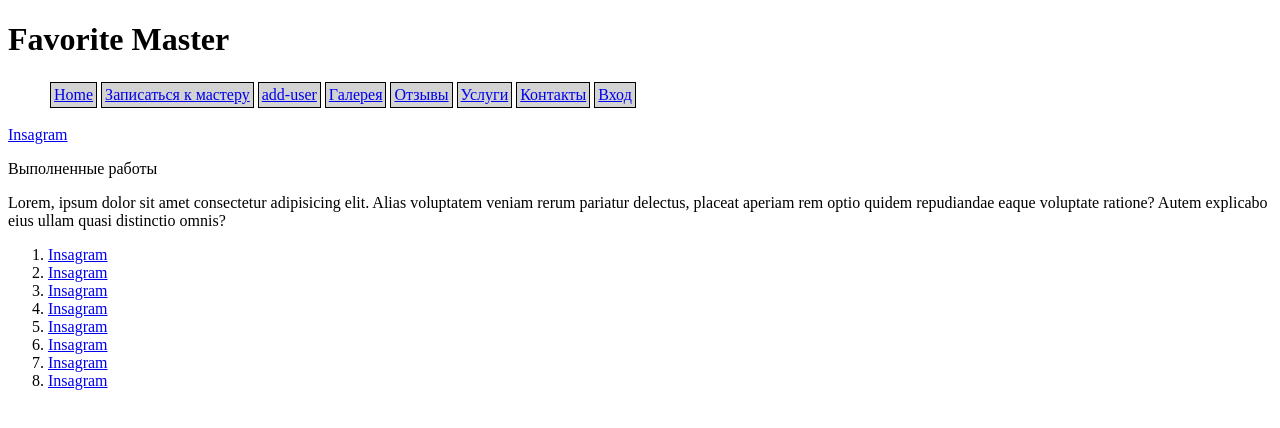
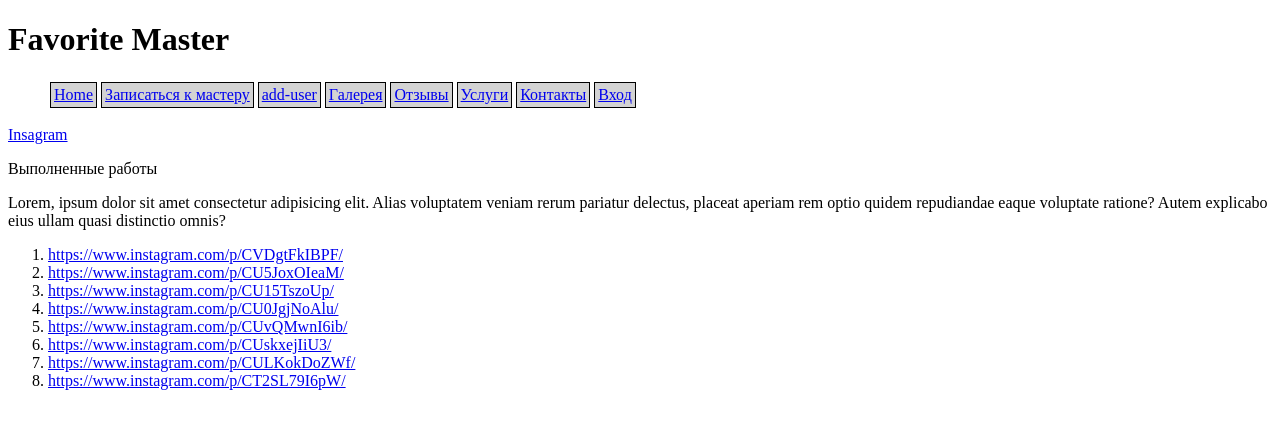
Before and after one commit to bugaenkoey/favorite-master, an Angular app: page /gallery in a window 1280 px wide. Shown: the top 428 px of the page. Built offline with nearby package versions, Linux system fonts and the light colour scheme.

Commit message:
other changes

```diff
--- a/src/app/app.module.ts
+++ b/src/app/app.module.ts
@@ -13,6 +13,7 @@ import { DatasService } from './datas.service';
 import {HttpClientModule} from '@angular/common/http';
 import { AddOrderComponent } from './add-order/add-order.component';
 import { AddUserComponent } from './add-user/add-user.component';
+import { FormsModule, ReactiveFormsModule } from '@angular/forms';
 
 @NgModule({
   declarations: [
@@ -31,6 +32,8 @@ import { AddUserComponent } from './add-user/add-user.component';
     BrowserModule,
     HttpClientModule,
     AppRoutingModule,
+    FormsModule,
+    ReactiveFormsModule
   ],
   providers: [DatasService],
   bootstrap: [AppComponent]
--- a/src/app/gallery/gallery.component.html
+++ b/src/app/gallery/gallery.component.html
@@ -4,7 +4,13 @@
   veniam rerum pariatur delectus, placeat aperiam rem optio quidem repudiandae
   eaque voluptate ratione? Autem explicabo eius ullam quasi distinctio omnis?
 </p>
-<ol>
+<ol class="gallery">
+  <li *ngFor="let item of galery">
+    <a href={{item}}>{{item}}</a>
+  </li>
+</ol>
+
+<!-- <ol>
     <li><a href="https://www.instagram.com/p/CVDgtFkIBPF/">Insagram</a></li>
     <li><a href="https://www.instagram.com/p/CU5JoxOIeaM/">Insagram</a></li>
     <li><a href="https://www.instagram.com/p/CU15TszoUp/">Insagram</a></li>
@@ -14,5 +20,5 @@
     <li><a href="https://www.instagram.com/p/CUskxejIiU3/">Insagram</a></li>
     <li><a href="https://www.instagram.com/p/CULKokDoZWf/">Insagram</a></li>
     <li><a href="https://www.instagram.com/p/CT2SL79I6pW/">Insagram</a></li>
-</ol>
+</ol> -->
 <!-- https://www.instagram.com/p/CVDgtFkIBPF/ -->
--- a/src/app/gallery/gallery.component.ts
+++ b/src/app/gallery/gallery.component.ts
@@ -1,4 +1,6 @@
 import { Component, OnInit } from '@angular/core';
+import { DatasService } from '../datas.service';
+import { GALLERY } from '../mock-nailServices';
 
 @Component({
   selector: 'app-gallery',
@@ -7,9 +9,17 @@ import { Component, OnInit } from '@angular/core';
 })
 export class GalleryComponent implements OnInit {
 
-  constructor() { }
+  constructor(public datasService: DatasService) { }
 
   ngOnInit(): void {
   }
+public galery:string[] = GALLERY;
+
+getGalery(){
+
 
 }
+
+
+
+}
--- a/src/app/mock-nailServices.ts
+++ b/src/app/mock-nailServices.ts
@@ -17,3 +17,15 @@ export const NAILSERVICES: INailServise[] = [
     {id: 1,name: 'Наращивание',description: 'Наращивание', price: 350, duration: 3.5 },
     {id: 1,name: 'Выкладной френч',description: 'Выкладной френч', price: 400, duration: 4 },
 ];
+
+export const GALLERY: string[] =[
+   "https://www.instagram.com/p/CVDgtFkIBPF/",
+   "https://www.instagram.com/p/CU5JoxOIeaM/",
+   "https://www.instagram.com/p/CU15TszoUp/",
+   "https://www.instagram.com/p/CU0JgjNoAlu/",
+   "https://www.instagram.com/p/CUvQMwnI6ib/",
+   "https://www.instagram.com/p/CUskxejIiU3/",
+   "https://www.instagram.com/p/CULKokDoZWf/",
+   "https://www.instagram.com/p/CT2SL79I6pW/"
+
+]
--- a/src/app/reviews/reviews.component.ts
+++ b/src/app/reviews/reviews.component.ts
@@ -6,11 +6,9 @@ import { ORDERS } from './mock-reviews';
 @Component({
   selector: 'app-reviews',
   templateUrl: './reviews.component.html',
-  styleUrls: ['./reviews.component.scss']
+  styleUrls: ['./reviews.component.scss'],
 })
 export class ReviewsComponent implements OnInit {
-
-
   // public orders = ORDERS;
 
   constructor(public datasService: DatasService) {}
@@ -22,9 +20,15 @@ export class ReviewsComponent implements OnInit {
   public orders: IOrder[] | undefined;
 
   getServises() {
-    this.datasService.getOrders().subscribe((data) => {
-      console.log(data);
-      this.orders = data;
-    });
+    this.datasService.getOrders().subscribe(
+      (data) => {
+        console.log(data);
+        this.orders = data;
+      },
+      (error) => {
+        console.log('not server!' + error.message);
+        alert(' Сервер не отвечает! ');
+      }
+    );
   }
 }
```
Also changed, not shown: src/app/add-user/add-user.component.ts (+68 -2 lines), src/app/add-user/add-user.component.html (line endings or trailing spaces).
